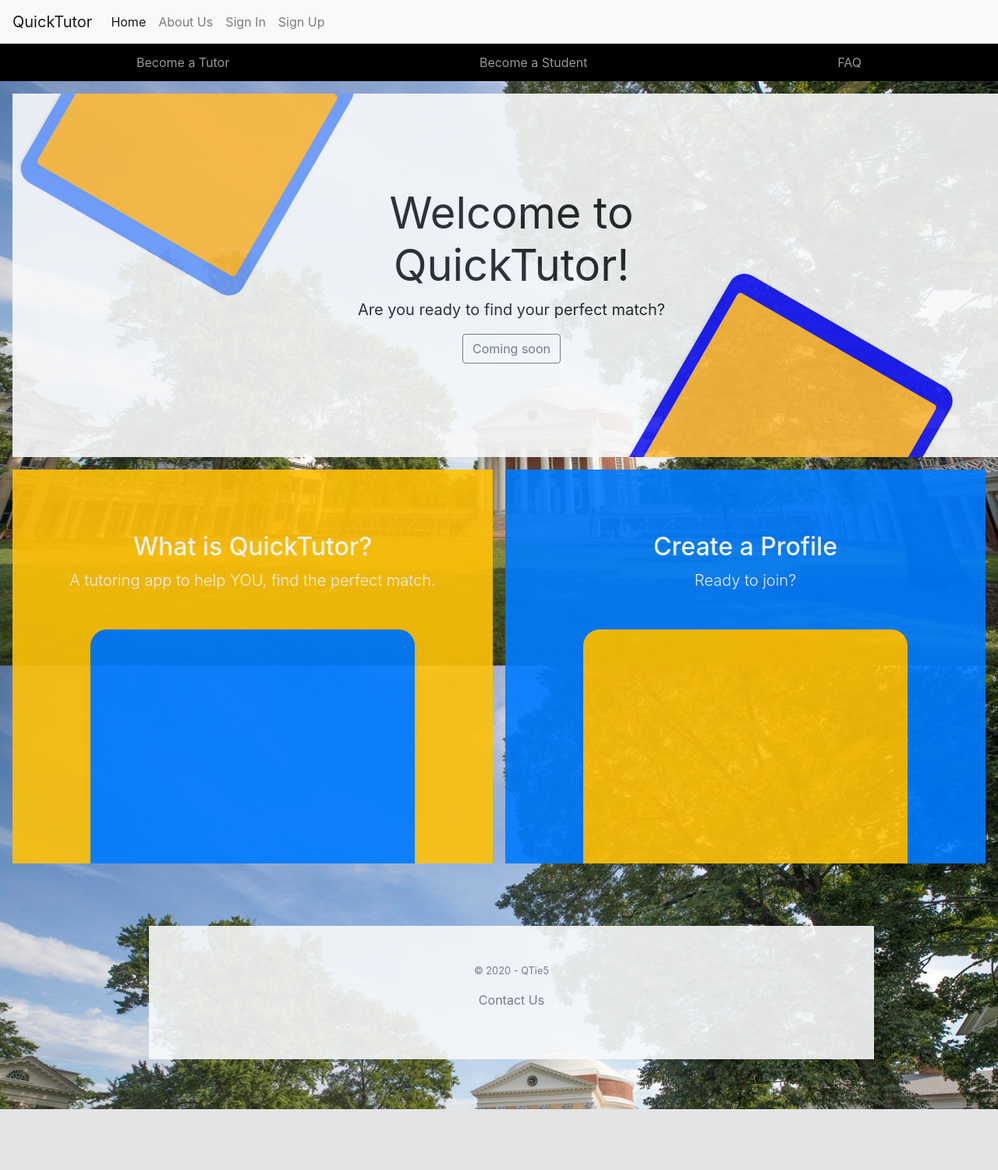
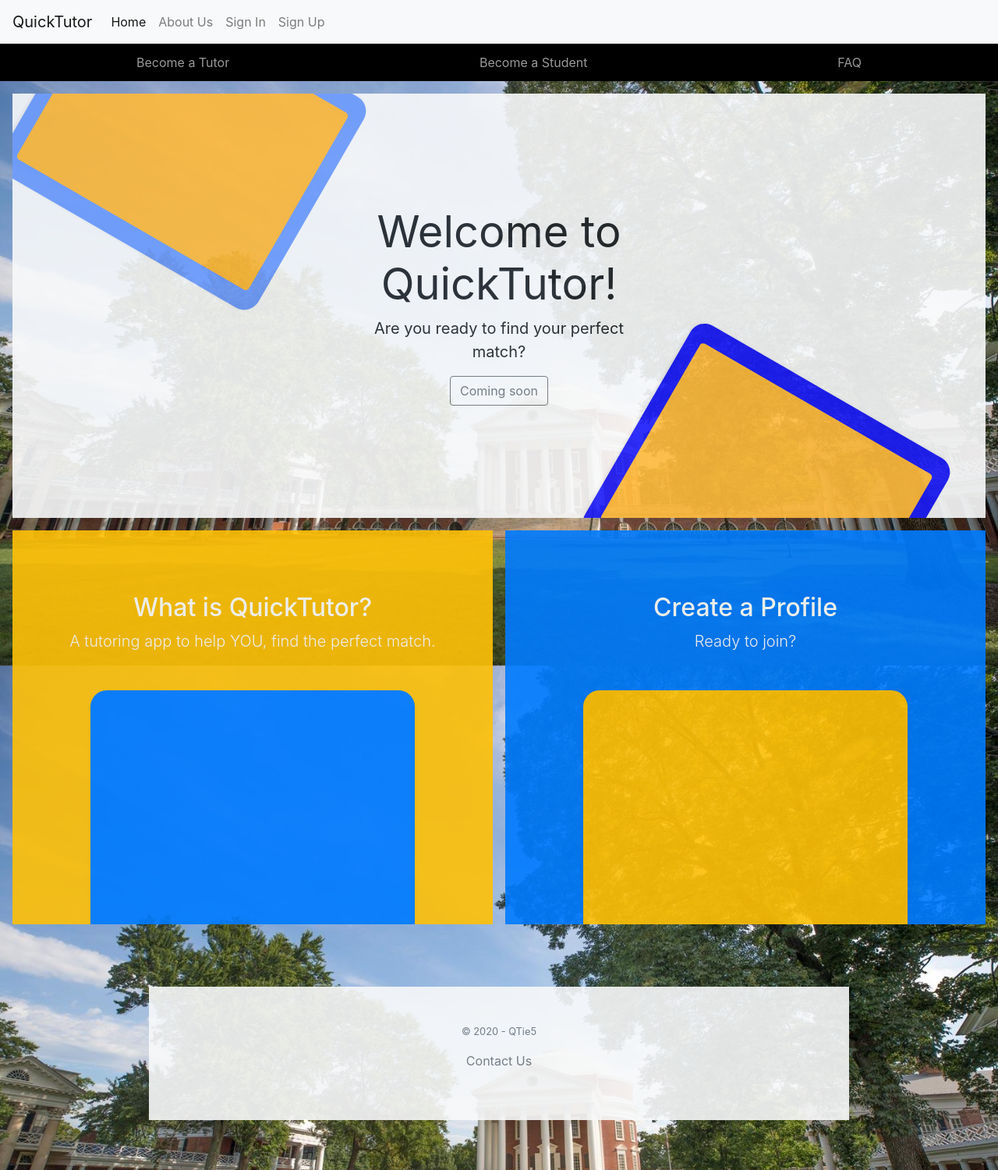
Before and after one commit to jam3gw/QuickTutorApp, a Django app: page / in a window 1280 px wide. Shown: the whole page at 78% size. Before the commit the page ends 1422 px from the top, so only its background shows below. Run offline with Django 3.2, Linux system fonts and the light colour scheme; some libraries are stand-ins or nearby versions.

Commit message:
Fixed the navbar and main panel width

```diff
--- a/QuickTutor/static/styling/homepage_style.css
+++ b/QuickTutor/static/styling/homepage_style.css
@@ -23,11 +23,6 @@ body {
   .site-header a:hover {
     color: #fff;
     text-decoration: none;
-  }
-
-  .position-relative {
-    width: 100%;
-    position: relative;
   }
 
   .product-device {
--- a/QuickTutor/templates/QuickTutor/index.html
+++ b/QuickTutor/templates/QuickTutor/index.html
@@ -24,7 +24,7 @@
         </li>
       </ul>
     </div>
-  </nav>
+</nav>
 
 <nav class="site-header sticky-top py-1">
   <div class="container d-flex flex-column flex-md-row justify-content-between">
@@ -35,13 +35,13 @@
 </nav>
 
 <div class="position-relative overflow-hidden p-3 p-md-5 m-md-3 text-center bg-light">
-  <div class="col-md-5 p-lg-5 mx-auto my-4">
+  <div class="col-md-5 p-lg-5 mx-auto my-5">
     <h1 class="display-4 font-weight-normal"> Welcome to QuickTutor!</h1>
     <p class="lead font-weight-normal">Are you ready to find your perfect match?</p>
     <a class="btn btn-outline-secondary" href="#">Coming soon</a>
   </div>
-    <div class="product-device shadow-sm d-none d-md-block"></div>
-    <div class="product-device product-device-2 shadow-sm d-none d-md-block" ></div>
+  <div class="product-device shadow-sm d-none d-md-block"></div>
+  <div class="product-device product-device-2 shadow-sm d-none d-md-block" ></div>
 </div>
 
 <div class="d-md-flex flex-md-equal w-100 my-md-3 pl-md-3">
```
